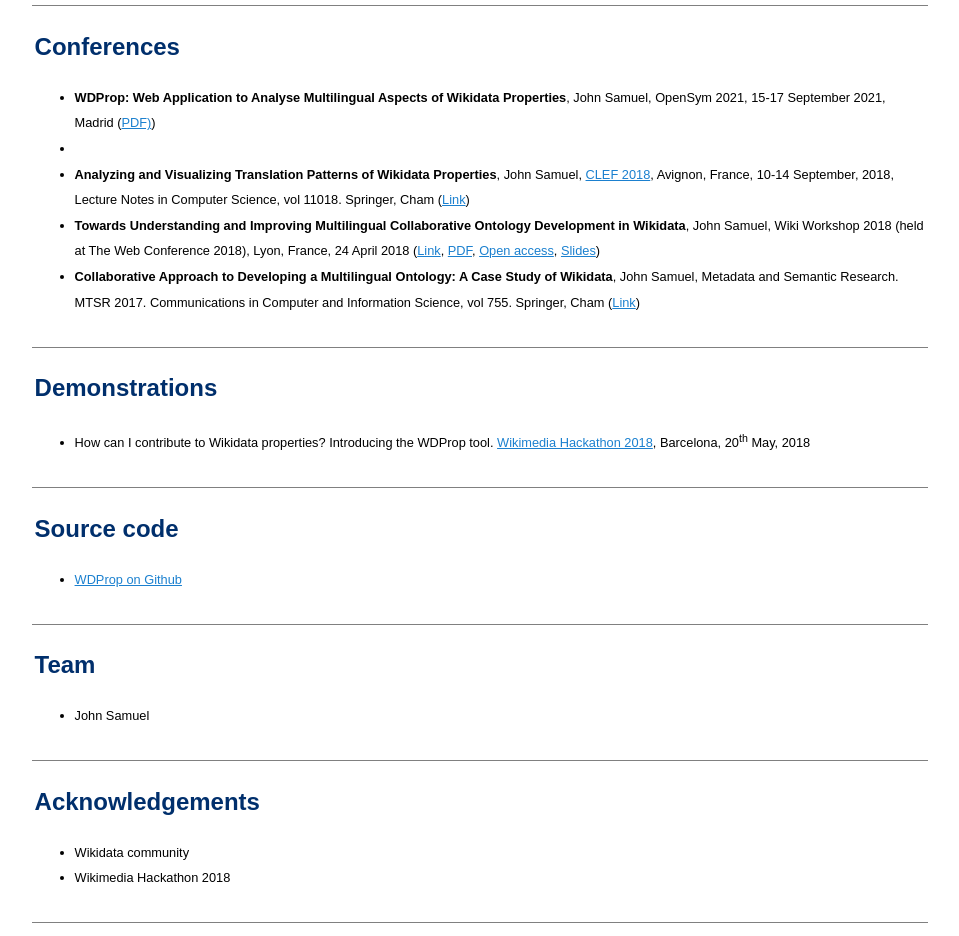
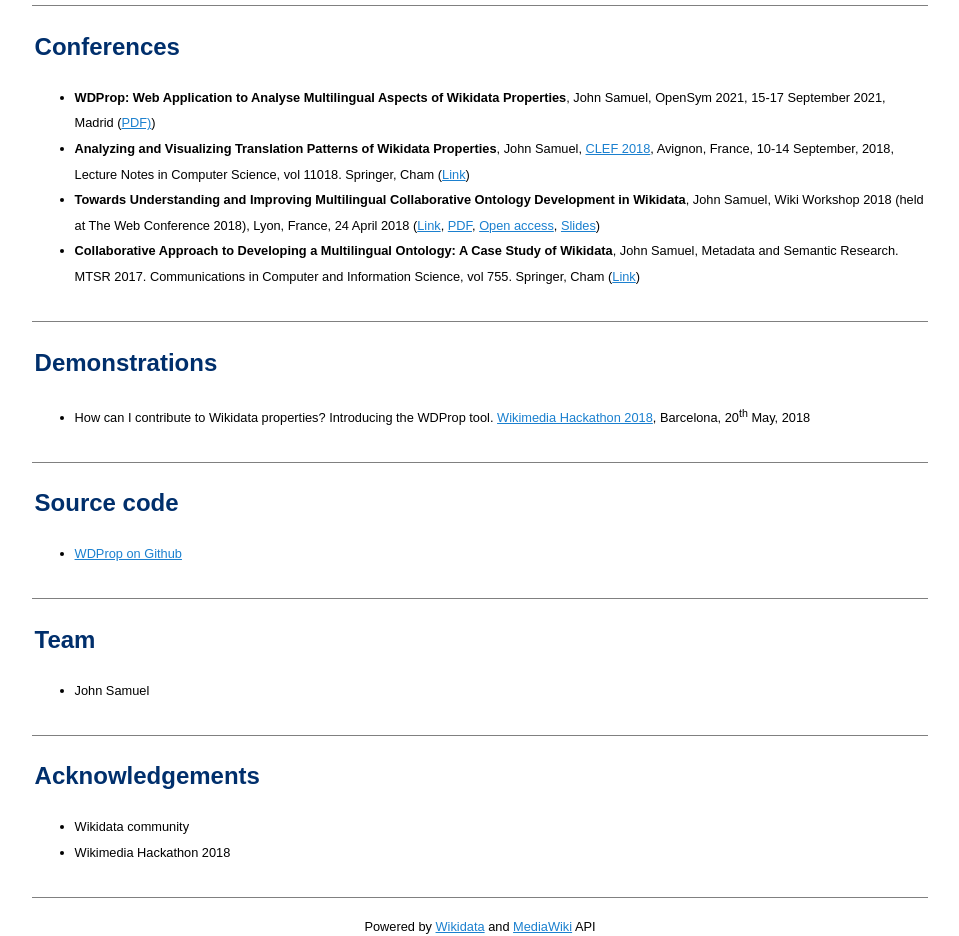
Before and after one commit to johnsamuelwrites/wdprop, a plain HTML site: page wdprop.html in a window 1280 px wide. Shown: the part 1520-2456 px from the top of the page, without its empty margins (160-1119 px from the left). Drawn offline with Linux system fonts and the light colour scheme.

Commit message:
Correct HTML tags

```diff
--- a/wdprop.html
+++ b/wdprop.html
@@ -89,7 +89,7 @@
     <div class="section">
       <h3>Conferences</h3>
       <ul>
-        <li><b>WDProp: Web Application to Analyse Multilingual Aspects of Wikidata Properties</b>, John Samuel, OpenSym 2021, 15-17 September 2021, Madrid (<a href="https://figshare.com/articles/presentation/WDProp_Web_Application_to_Analyse_Multilingual_Aspects_of_Wikidata_Properties/16641502">PDF)</a>)<li>
+        <li><b>WDProp: Web Application to Analyse Multilingual Aspects of Wikidata Properties</b>, John Samuel, OpenSym 2021, 15-17 September 2021, Madrid (<a href="https://figshare.com/articles/presentation/WDProp_Web_Application_to_Analyse_Multilingual_Aspects_of_Wikidata_Properties/16641502">PDF)</a>)</li>
         <li><b>Analyzing and Visualizing Translation Patterns of Wikidata Properties</b>, John Samuel, <a href="http://clef2018.clef-initiative.eu/index.php?page=Pages/accepted_papers.html">CLEF 2018</a>, Avignon, France, 10-14 September, 2018, Lecture Notes in Computer Science, vol 11018. Springer, Cham (<a href="https://link.springer.com/chapter/10.1007%2F978-3-319-98932-7_12">Link</a>)</li>
         <li><b>Towards Understanding and Improving Multilingual Collaborative Ontology Development in Wikidata</b>, John Samuel, Wiki Workshop 2018 (held at The Web Conference 2018), Lyon, France, 24 April 2018 (<a href="http://wikiworkshop.org/2018/#papers">Link</a>, <a href="http://wikiworkshop.org/2018/papers/wikiworkshop2018_paper_12.pdf">PDF</a>, <a href="https://doi.org/10.5281/zenodo.1219239">Open access</a>, <a href="https://figshare.com/articles/Towards_Understanding_and_Improving_Multilingual_Collaborative_Ontology_Development_in_Wikidata/6171080">Slides</a>)</li>
         <li><b>Collaborative Approach to Developing a Multilingual Ontology: A Case Study of Wikidata</b>, John Samuel, Metadata and Semantic Research. MTSR 2017. Communications in Computer and Information Science, vol 755. Springer, Cham (<a href="https://link.springer.com/chapter/10.1007%2F978-3-319-70863-8_16">Link</a>)</li>
```
